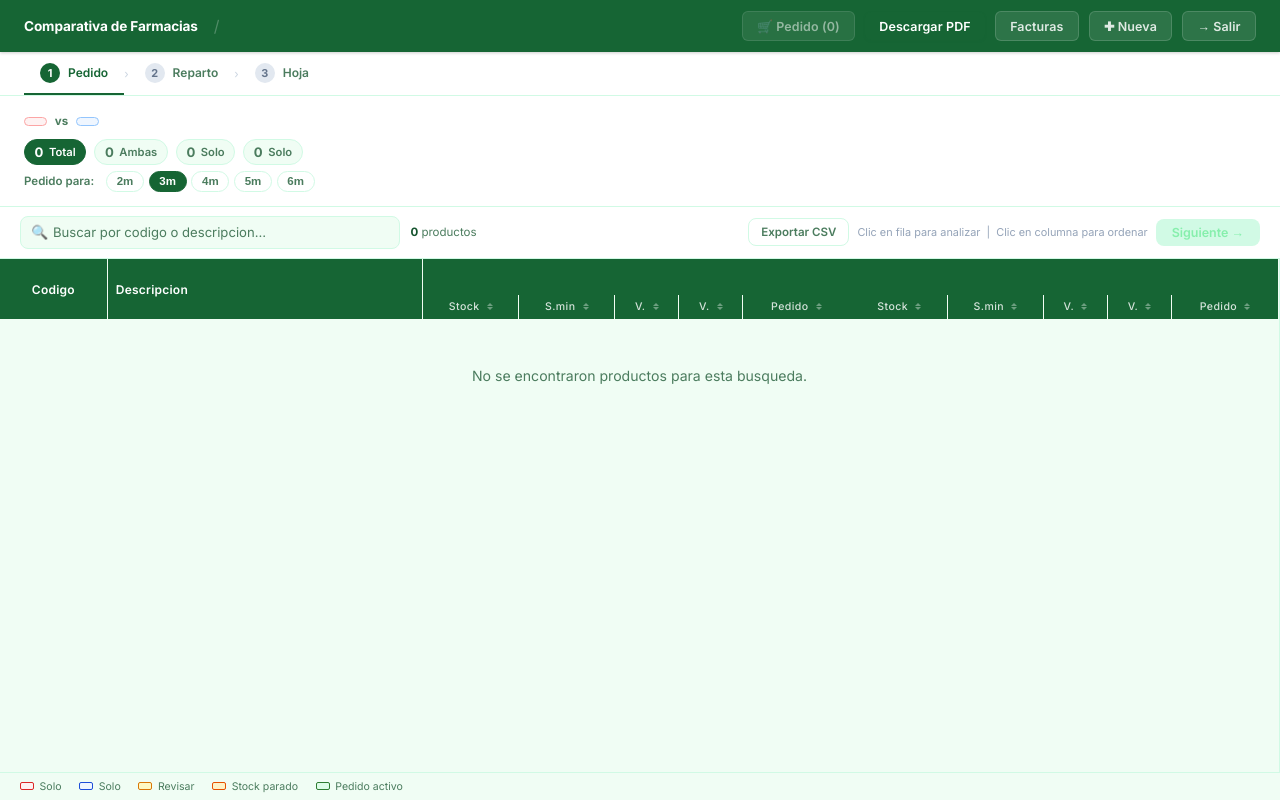
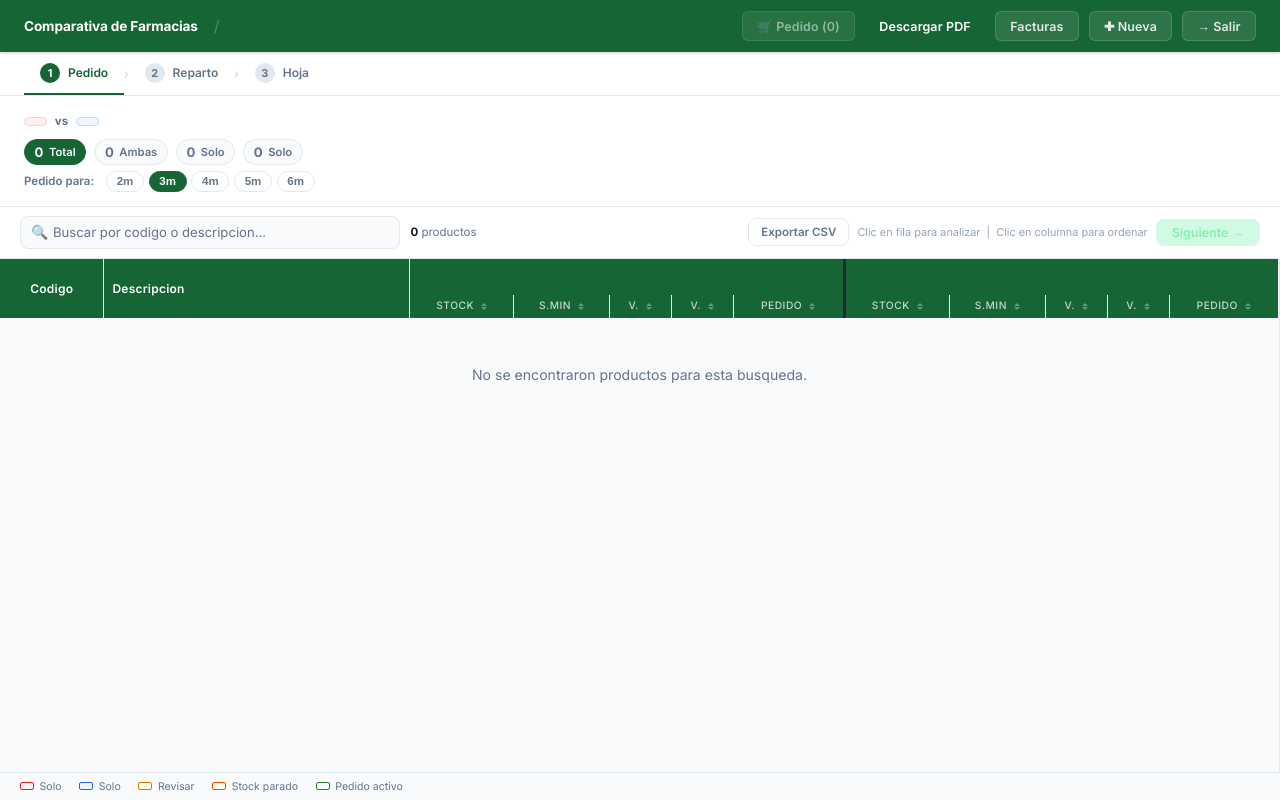
Before and after one commit to telmilloelpillo-hue/comparativa-farmacias, a Flask app: template templates/comparativa.html in a window 1280 px wide. Run offline with Flask 3, Linux system fonts and the light colour scheme; the template is opened without the code that fills it, so the values that code supplies are empty; the visitor is signed in with stand-in values (Sample User, id 1).

Commit message:
redesign: UI más profesional y legible para estadísticas
Sistema de color:
- Fondo: #f0fdf4 (mint) → #f8fafc (neutral cool) — elimina el tinte verde dominante
- Texto: #14532d (verde oscuro) → #0f172a (near-black) — contraste máximo
- Bordes: #d1fae5 (verde) → #e2e8f0 (slate) — separación limpia y neutral
- Muted: #4b7c5e (verde) → #64748b (slate) — jerarquía tipográfica correcta
- Barris: #1d4ed8 → #2563eb — azul más vibrante

Tabla:
- Números en Roboto Mono con tabular-nums → alineación vertical perfecta
- Hover: verde → azul frío (#f0f7ff) — diferencia clara del estado seleccionado
- Separador de farmacias: borde de 3px #1e293b — mucho más claro
- cell-parado: sin CSS → fondo ámbar + borde izquierdo naranja
- cell-pedido: más prominente, font-size ligeramente mayor
- Headers: text-transform uppercase, colores sutilmente distintos

Panel lateral:
- Header: verde claro → neutro (#f8fafc)
- base-card: verde → neutro, label en slate-gray
- Números del panel en Roboto Mono

Co-Authored-By: Claude Sonnet 4.6 <noreply@anthropic.com>

```diff
--- a/templates/comparativa.html
+++ b/templates/comparativa.html
@@ -4,27 +4,41 @@
   <meta charset="UTF-8">
   <meta name="viewport" content="width=device-width, initial-scale=1.0, viewport-fit=cover">
   <title>Comparativa · {{ lab }} · {{ name1 }} vs {{ name2 }}</title>
-  <link href="https://fonts.googleapis.com/css2?family=Inter:wght@300;400;500;600;700&display=swap" rel="stylesheet">
+  <link href="https://fonts.googleapis.com/css2?family=Inter:wght@300;400;500;600;700&family=Roboto+Mono:wght@400;500;600&display=swap" rel="stylesheet">
   <style>
     *, *::before, *::after { box-sizing: border-box; margin: 0; padding: 0; }
 
     :root {
+      /* Pharmacy identity */
       --z:       #dc2626;
-      --z-light: #fef2f2;
-      --z-mid:   #fca5a5;
-      --b:       #1d4ed8;
+      --z-light: #fff1f2;
+      --z-mid:   #fecdd3;
+      --b:       #2563eb;
       --b-light: #eff6ff;
-      --b-mid:   #93c5fd;
-      --parado:  #fef3c7;
-      --pedido:  #dcfce7;
-      --warn:    #fef9c3;
-      --bg:      #f0fdf4;
-      --border:  #d1fae5;
-      --text:    #14532d;
-      --muted:   #4b7c5e;
+      --b-mid:   #bfdbfe;
+
+      /* Semantic states */
+      --parado:     #fffbeb;
+      --parado-border: #f59e0b;
+      --pedido:     #f0fdf4;
+      --pedido-text:#15803d;
+      --warn:       #fefce8;
+
+      /* Neutral palette — clean, professional */
+      --bg:      #f8fafc;
+      --surface: #ffffff;
+      --border:  #e2e8f0;
+      --text:    #0f172a;
+      --text-2:  #475569;
+      --muted:   #64748b;
       --accent:  #166534;
+
+      /* Typography */
+      --font:     'Inter', system-ui, sans-serif;
+      --font-num: 'Roboto Mono', monospace;
+
       --radius:  8px;
-      --panel-w: 390px;
+      --panel-w: 420px;
     }
 
     body {
@@ -109,7 +123,7 @@
     .mes-btn {
       padding: 0.2rem 0.6rem; border: 1px solid var(--border); border-radius: 999px;
       font-size: 0.72rem; font-weight: 600; cursor: pointer;
-      background: var(--surface); color: var(--muted); transition: all 0.15s;
+      background: var(--surface, #fff); color: var(--muted); transition: all 0.15s;
     }
     .mes-btn.active { background: var(--accent); color: white; border-color: var(--accent); }
     .mes-btn:hover:not(.active) { border-color: var(--accent); color: var(--accent); }
@@ -117,7 +131,7 @@
 
     /* ── SEARCH + ACTIONS BAR ── */
     .search-bar {
-      background: white; border-bottom: 1px solid var(--border);
+      background: var(--surface); border-bottom: 1px solid var(--border);
       padding: 0.55rem 1.25rem; display: flex; align-items: center; gap: 0.65rem; flex-shrink: 0;
     }
     .search-wrap { position: relative; flex: 1; max-width: 380px; }
@@ -177,17 +195,20 @@
     /* Row 2 of thead: top=36px (height of row 1) */
     thead tr:nth-child(2) th {
       position: sticky; top: 36px; z-index: 30;
-      background: var(--accent); color: rgba(255,255,255,0.82);
-      font-size: 0.66rem; font-weight: 500;
-      padding: 0.3rem 0.5rem 0.42rem; letter-spacing: 0.04em;
-      border-right: 1px solid rgba(255,255,255,0.08);
-      white-space: nowrap;
+      background: var(--accent); color: rgba(255,255,255,0.75);
+      font-size: 0.64rem; font-weight: 500;
+      padding: 0.28rem 0.5rem 0.4rem; letter-spacing: 0.05em;
+      border-right: 1px solid rgba(255,255,255,0.1);
+      white-space: nowrap; text-transform: uppercase;
     }
 
     /* Color overrides — must come AFTER position rules so background isn't reset */
-    th.th-z    { background: var(--z); }
-    th.th-b    { background: var(--b); }
-    th.th-meta { background: #14532d; }
+    th.th-z    { background: #b91c1c; }
+    th.th-b    { background: #1d4ed8; }
+    th.th-meta { background: #1e293b; }
+
+    /* Stronger pharmacy section divider */
+    .col-divider { border-left: 3px solid #1e293b !important; }
 
     /* Sticky left columns: higher z-index so they overlay both rows and data cells */
     th.sticky-col   { position: sticky; left: 0;    z-index: 40; }
@@ -221,8 +242,6 @@
     td.sticky-col   { position: sticky; left: 0;    background: white; z-index: 5; }
     td.sticky-col-2 { position: sticky; left: 68px; background: white; z-index: 5; }
 
-    .col-divider { border-left: 2px solid var(--accent) !important; }
-
     tbody tr {
       border-bottom: 1px solid var(--border);
       cursor: pointer; transition: filter 0.08s;
@@ -506,7 +539,7 @@
 
     /* LEGEND */
     .legend-bar {
-      background: #f0fdf4; border-top: 1px solid var(--border);
+      background: var(--bg); border-top: 1px solid var(--border);
       padding: 0.45rem 1.25rem; display: flex; align-items: center; gap: 1.1rem;
       flex-wrap: wrap; flex-shrink: 0;
     }
```
Also changed, not shown: other parts of templates/comparativa.html (+39 -21 lines), templates/index.html (+8 -8 lines).
